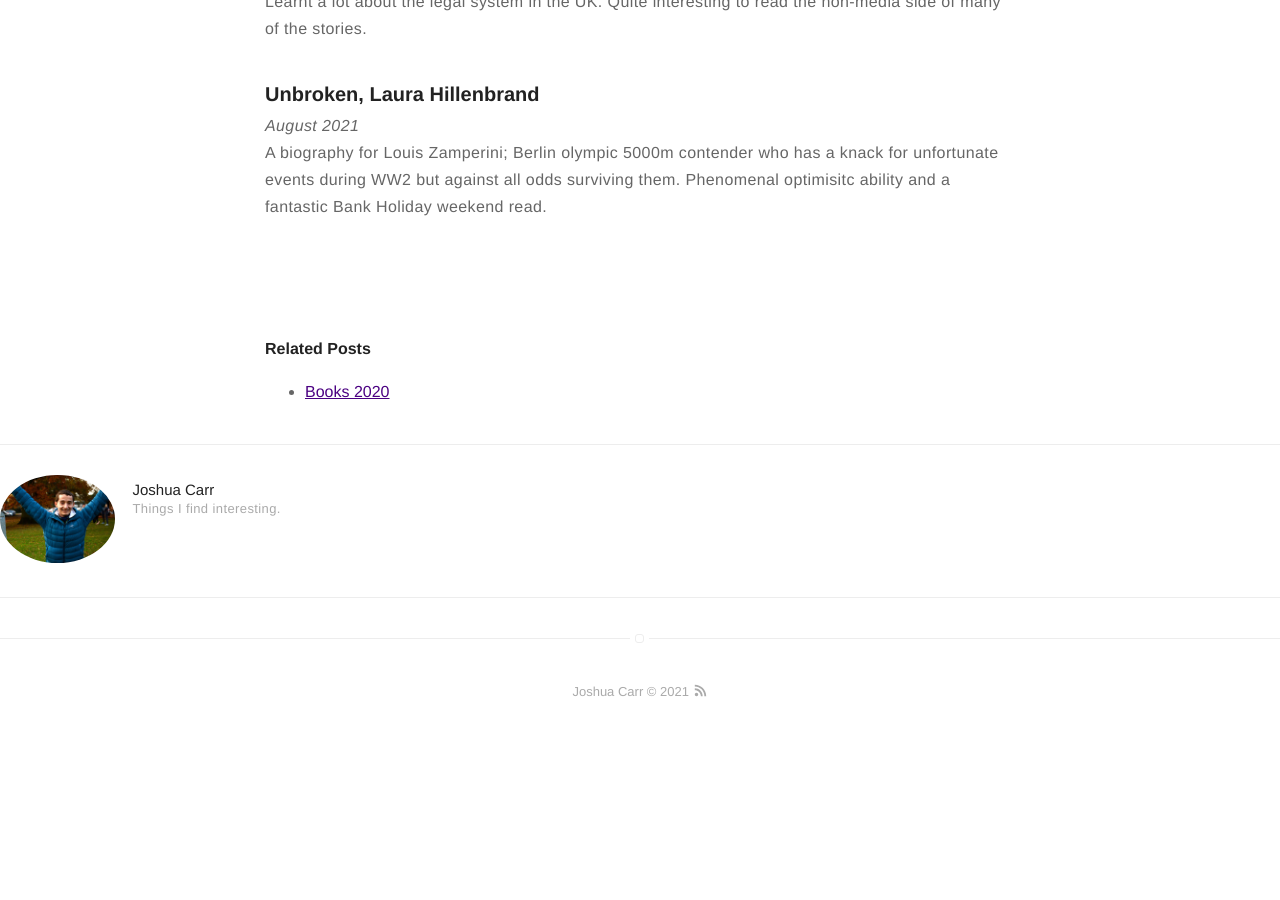
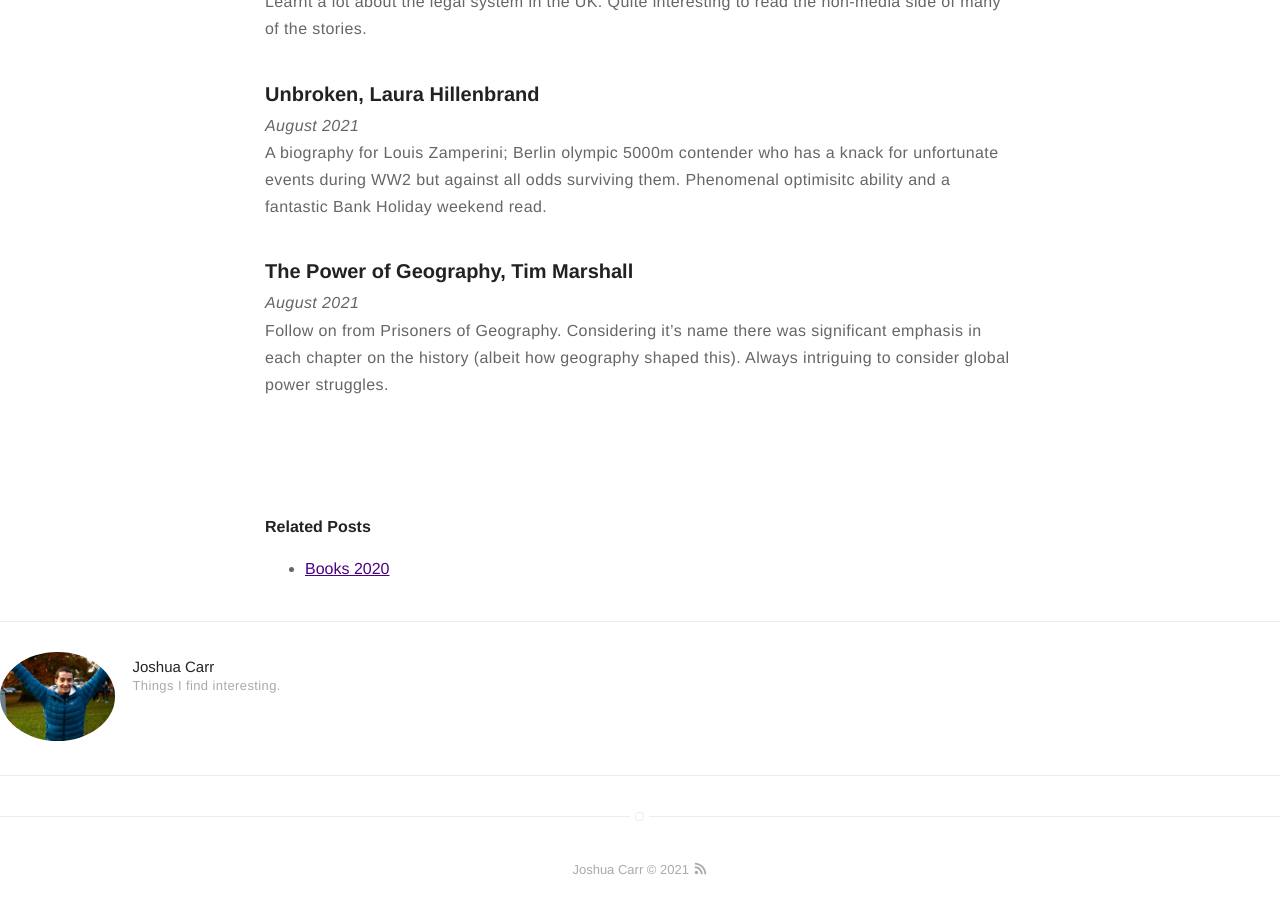
Before and after one commit to jc782/jc782.github.io, a Jekyll site: the page built from _posts/2020-12-30-Books-2021.markdown, in a window 1280 px wide and 900 px high, scrolled down 3574 px. Built offline with Jekyll 4.4.1, drawn with Linux system fonts in a browser that asks for light colours; before the commit the page ends 4313 px from its top, so only the background shows below that.

Commit message:
+book Power of Geography

```diff
--- a/_posts/2020-12-30-Books-2021.markdown
+++ b/_posts/2020-12-30-Books-2021.markdown
@@ -100,3 +100,7 @@ Learnt a lot about the legal system in the UK. Quite interesting to read the non
 ### Unbroken, Laura Hillenbrand
 *August 2021*
 A biography for Louis Zamperini; Berlin olympic 5000m contender who has a knack for unfortunate events during WW2 but against all odds surviving them. Phenomenal optimisitc ability and a fantastic Bank Holiday weekend read.
+
+### The Power of Geography, Tim Marshall
+*August 2021*
+Follow on from Prisoners of Geography. Considering it's name there was significant emphasis in each chapter on the history (albeit how geography shaped this). Always intriguing to consider global power struggles.
```
